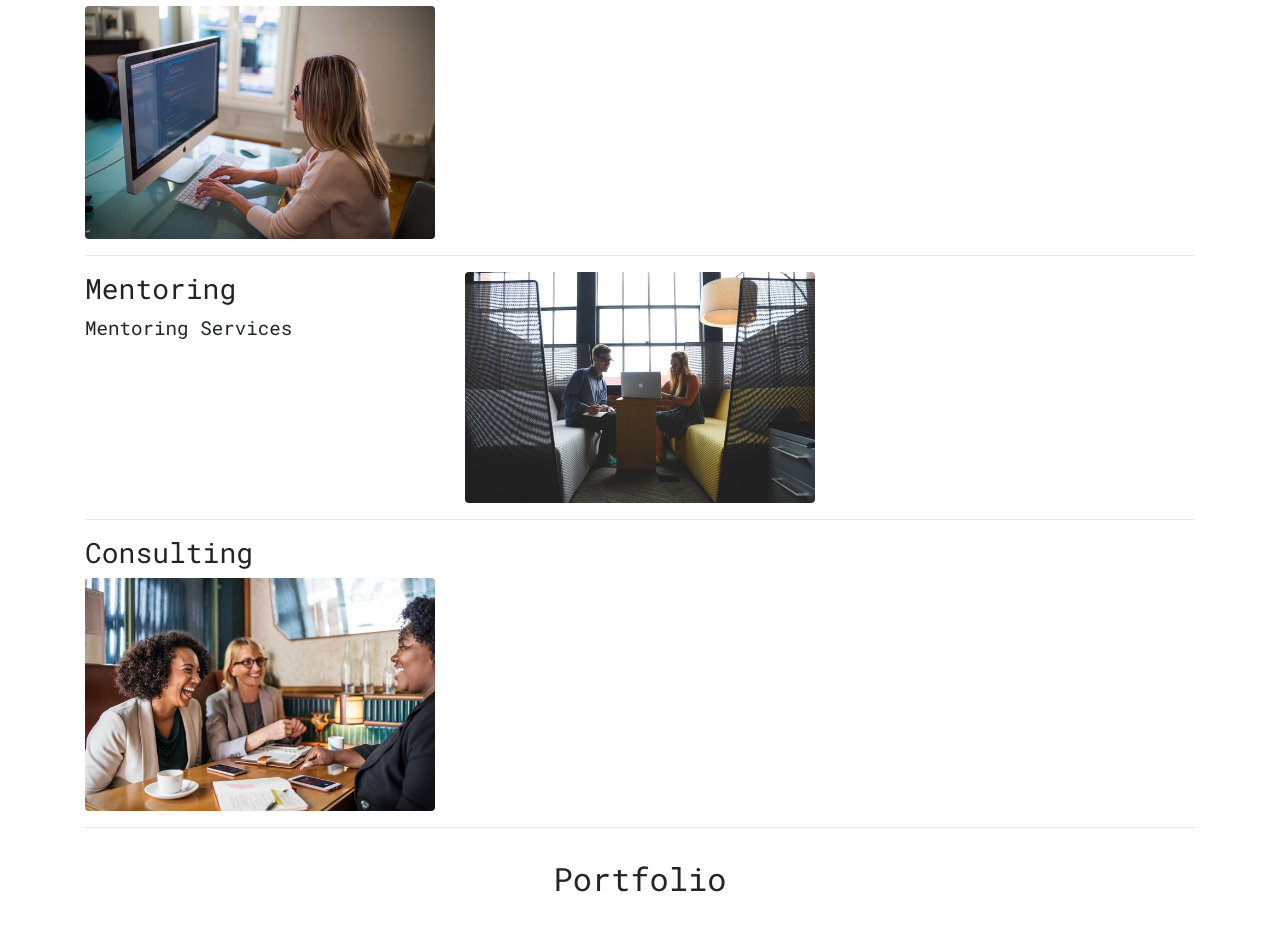
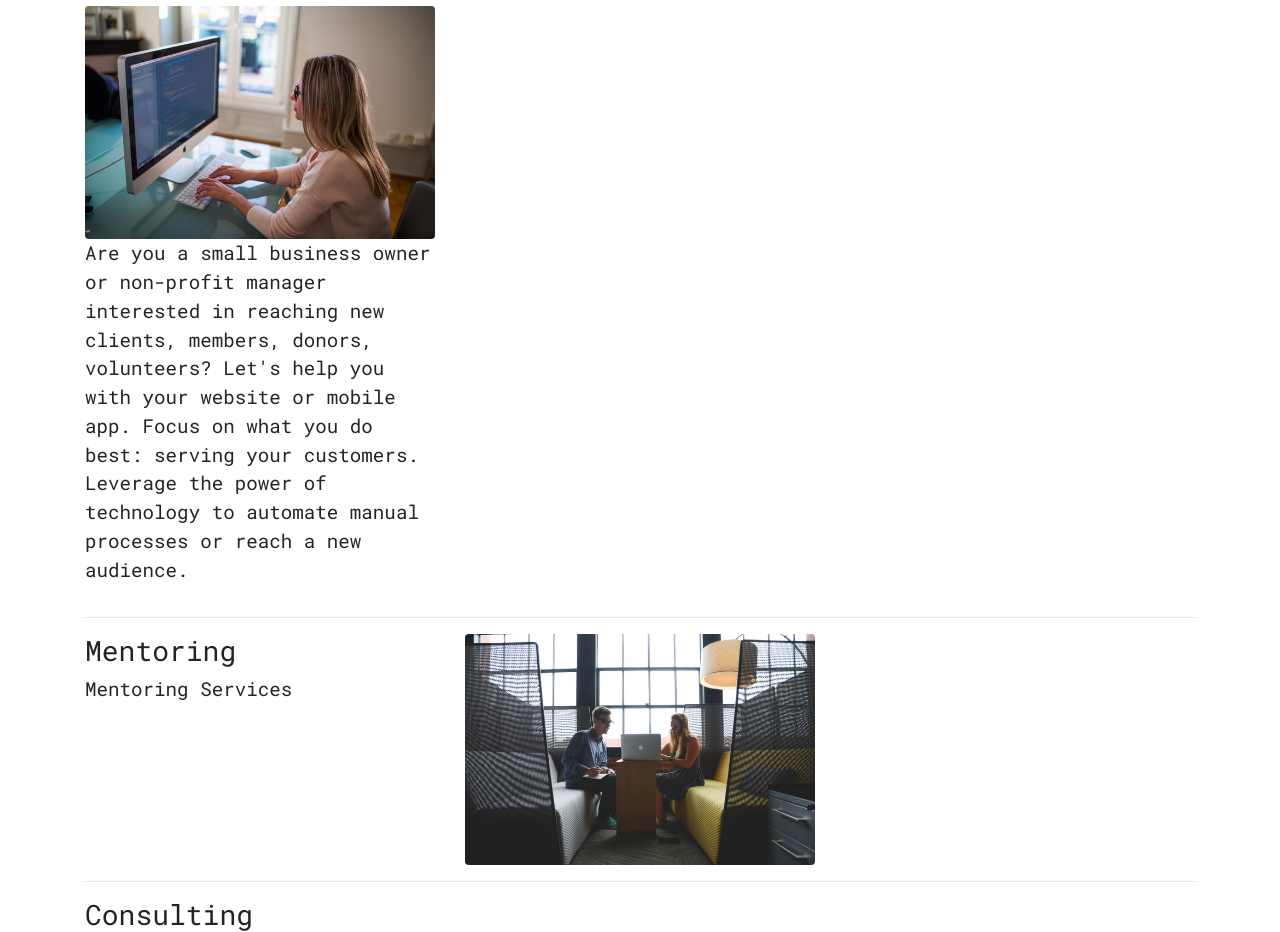
Before and after one commit to bashirshafii/my-pwp-bashir, a PHP site: page / in a window 1280 px wide. Shown: the part 1395-2327 px from the top of the page. Run offline with PHP 8.4, Linux system fonts and the light colour scheme; some libraries are stand-ins or nearby versions; some web fonts are replaced.

Commit message:
added content to the 'Services/Web and App Development' section

```diff
--- a/public_html/index.php
+++ b/public_html/index.php
@@ -90,6 +90,9 @@
 				<div class="col-sm-3 col-md-6 col-lg-4">
                <h3>Web and App Development</h3>
 					<img class="rounded img-fluid" src="images/webdevelopment.jpg" alt="">
+					<p>Are you a small business owner or non-profit manager interested in reaching new clients, members, donors, volunteers? Let's help
+					you with your website or mobile app. Focus on what you do best: serving your customers. Leverage the power of technology to automate
+					manual processes or reach a new audience. </p>
 
 				</div>
 </div>
```
